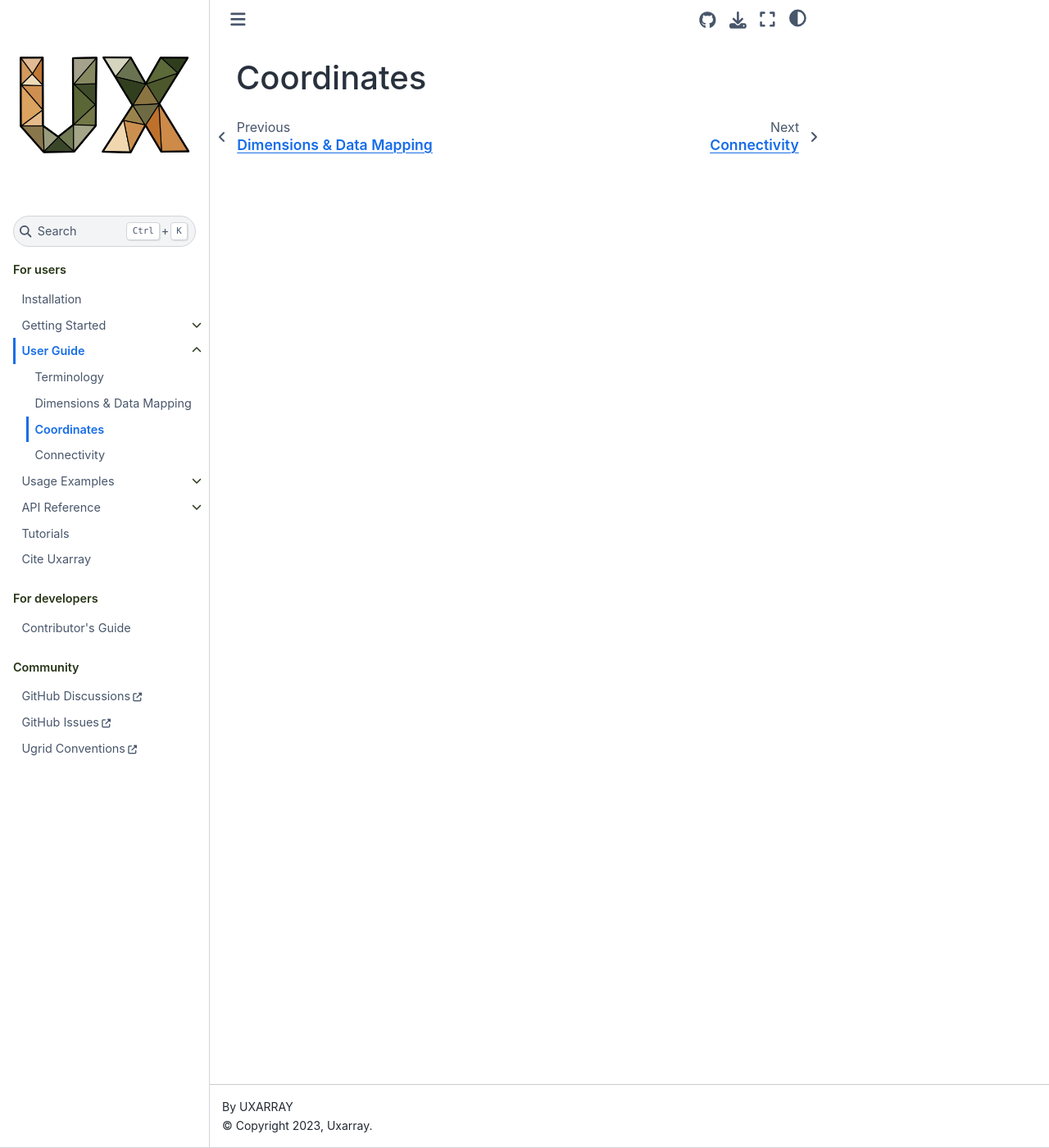
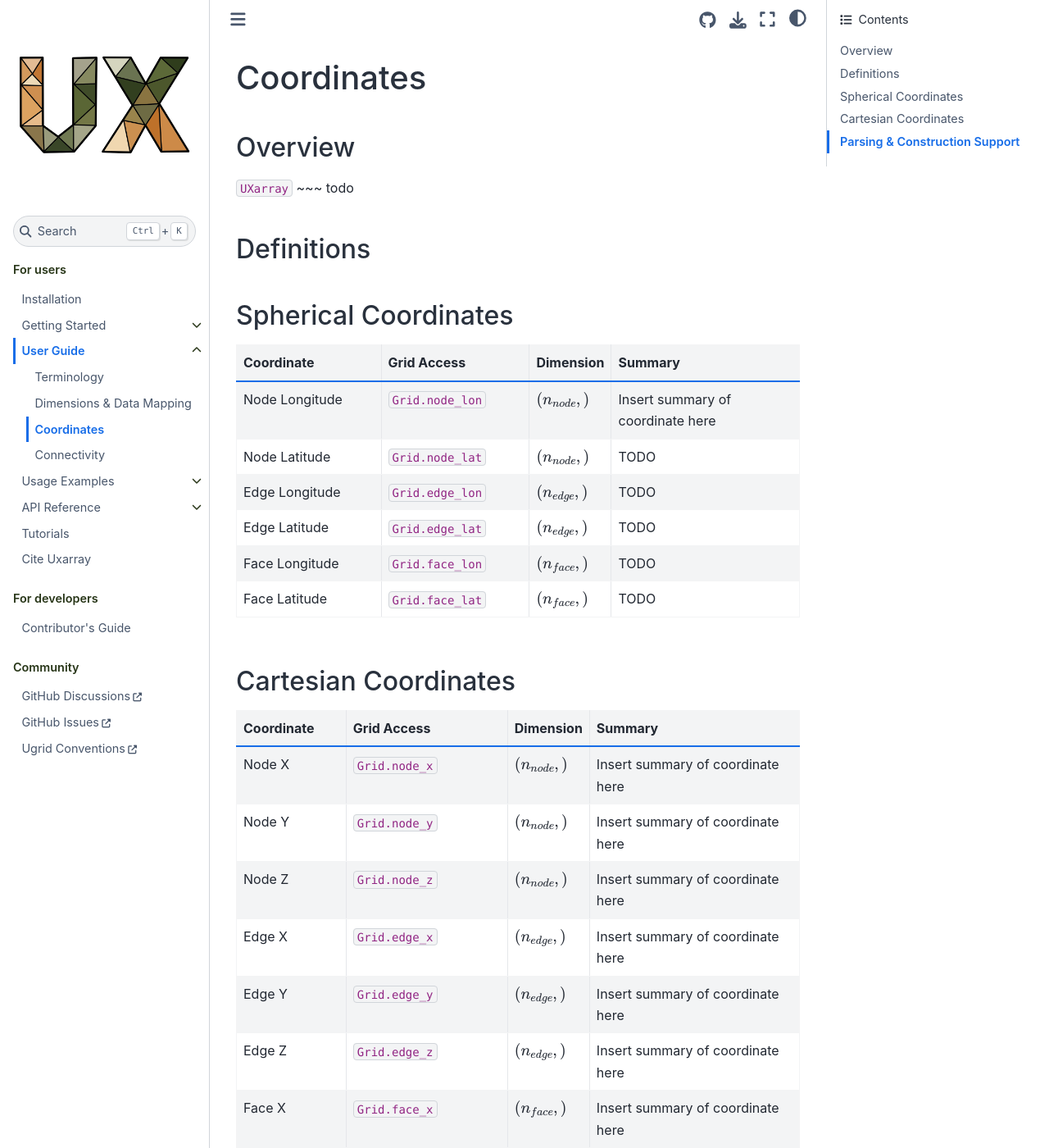
Before and after one commit to UXARRAY/uxarray, a Sphinx documentation site: the page built from docs/user-guide/coordinates.rst, in a window 1280 px wide and 1400 px high. Shown: the whole window at 82% size. Built offline with Sphinx 7.4.7 and the Sphinx Book theme 1.1.4, drawn with Linux system fonts in a browser that asks for light colours; formulas are drawn with MathJax 3; some of the changed text lies outside the part shown.

Commit message:
more work on user guide

```diff
--- a/docs/user-guide/coordinates.rst
+++ b/docs/user-guide/coordinates.rst
@@ -3,3 +3,151 @@
 ===========
 Coordinates
 ===========
+
+Overview
+--------
+
+``UXarray`` ~~~ todo
+
+Definitions
+-----------
+
+
+
+
+Spherical Coordinates
+---------------------
+
+.. list-table::
+   :widths: 75 75 25 100
+   :header-rows: 1
+
+   * - Coordinate
+     - Grid Access
+     - Dimension
+     - Summary
+   * - Node Longitude
+     - ``Grid.node_lon``
+     - :math:`(n_{node},)`
+     - Insert summary of coordinate here
+   * - Node Latitude
+     - ``Grid.node_lat``
+     - :math:`(n_{node},)`
+     - TODO
+   * - Edge Longitude
+     - ``Grid.edge_lon``
+     - :math:`(n_{edge},)`
+     - TODO
+   * - Edge Latitude
+     - ``Grid.edge_lat``
+     - :math:`(n_{edge},)`
+     - TODO
+   * - Face Longitude
+     - ``Grid.face_lon``
+     - :math:`(n_{face},)`
+     - TODO
+   * - Face Latitude
+     - ``Grid.face_lat``
+     - :math:`(n_{face},)`
+     - TODO
+
+
+Cartesian Coordinates
+---------------------
+
+.. list-table::
+   :widths: 50 75 25 100
+   :header-rows: 1
+
+   * - Coordinate
+     - Grid Access
+     - Dimension
+     - Summary
+   * - Node X
+     - ``Grid.node_x``
+     - :math:`(n_{node},)`
+     - Insert summary of coordinate here
+   * - Node Y
+     - ``Grid.node_y``
+     - :math:`(n_{node},)`
+     - Insert summary of coordinate here
+   * - Node Z
+     - ``Grid.node_z``
+     - :math:`(n_{node},)`
+     - Insert summary of coordinate here
+   * - Edge X
+     - ``Grid.edge_x``
+     - :math:`(n_{edge},)`
+     - Insert summary of coordinate here
+   * - Edge Y
+     - ``Grid.edge_y``
+     - :math:`(n_{edge},)`
+     - Insert summary of coordinate here
+   * - Edge Z
+     - ``Grid.edge_z``
+     - :math:`(n_{edge},)`
+     - Insert summary of coordinate here
+   * - Face X
+     - ``Grid.face_x``
+     - :math:`(n_{face},)`
+     - Insert summary of coordinate here
+   * - Face Y
+     - ``Grid.face_y``
+     - :math:`(n_{face},)`
+     - Insert summary of coordinate here
+   * - Face Z
+     - ``Grid.face_z``
+     - :math:`(n_{face},)`
+     - Insert summary of coordinate here
+
+Parsing & Construction Support
+------------------------------
+Below
+
+
+.. list-table::
+   :widths: 25 25 25 25 25 25
+   :header-rows: 1
+
+   * - Coordiniate
+     - Construction
+     - UGRID
+     - MPAS
+     - EXODUS
+     - SCRIP
+   * - Node (Spherical)
+     - No
+     - Yes
+     - Yes
+     - Yes
+     - Yes
+   * - Node (Cartesian)
+     - No
+     - Yes
+     - Yes
+     - Yes
+     - Yes
+   * - Edge (Spherical)
+     - No
+     - Yes
+     - Yes
+     - Yes
+     - Yes
+   * - Edge (Cartesian)
+     - No
+     - Yes
+     - Yes
+     - Yes
+     - Yes
+   * - Face (Spherical)
+     - No
+     - Yes
+     - Yes
+     - Yes
+     - Yes
+   * - Face (Cartesian)
+     - No
+     - Yes
+     - Yes
+     - Yes
+     - Yes
```
